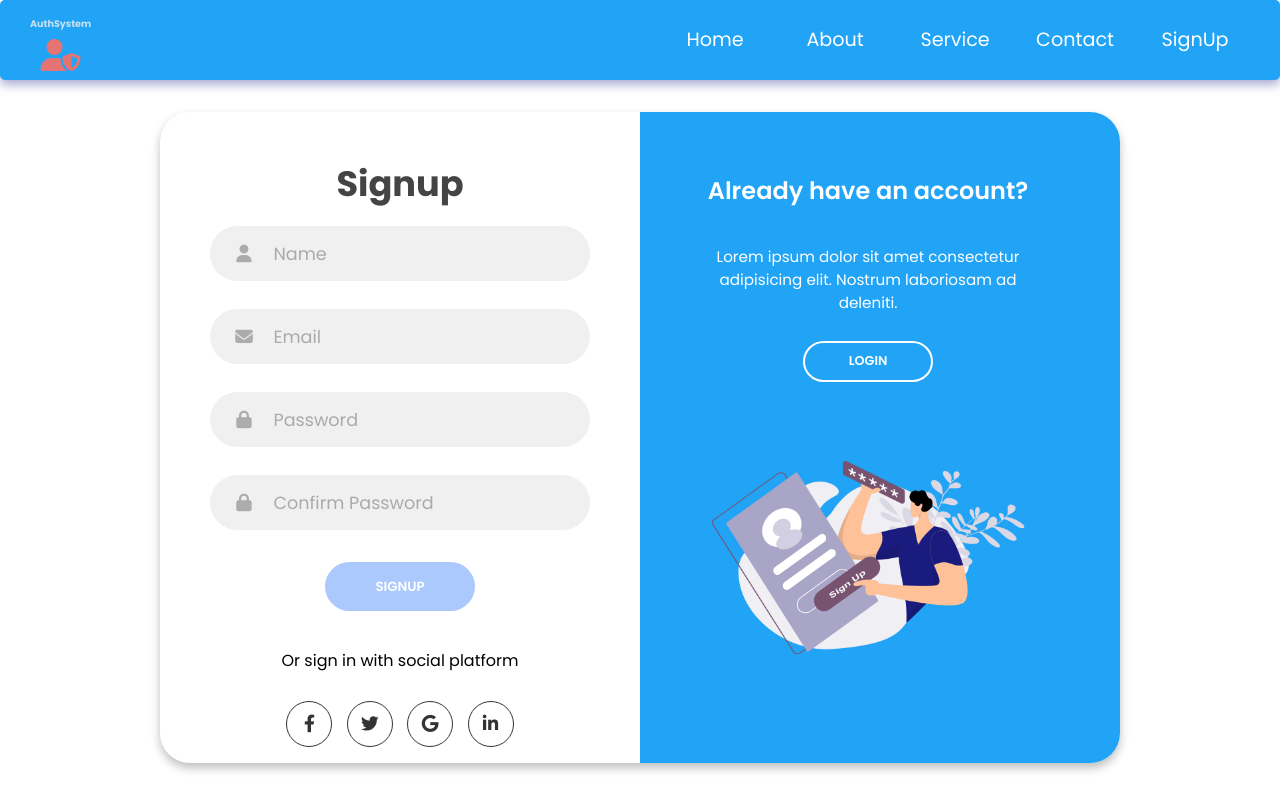
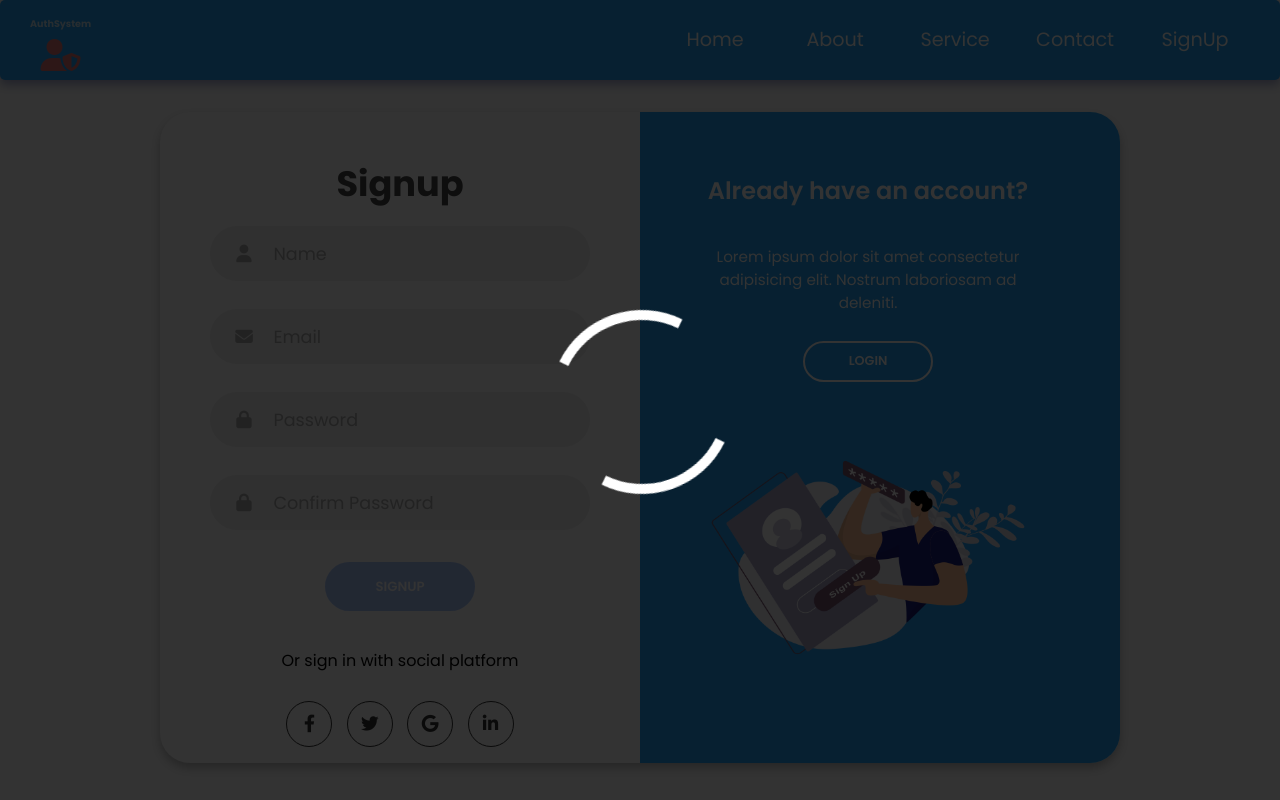
Before and after one commit to michaltruszczynski/authsystem, a React (Create React App) app in the folder client/: page /signup in a window 1280 px wide. Shown: the top 800 px of the page. Built offline with nearby package versions, Linux system fonts and the light colour scheme.

Commit message:
added spinner

```diff
--- a/client/public/index.html
+++ b/client/public/index.html
@@ -31,6 +31,7 @@
     <noscript>You need to enable JavaScript to run this app.</noscript>
     <div id="root"></div>
     <div id="modal"></div>
+    <div id="spinner"></div>
     <!--
       This HTML file is a template.
       If you open it directly in the browser, you will see an empty page.
--- a/client/src/components/Layout/Layout.jsx
+++ b/client/src/components/Layout/Layout.jsx
@@ -3,6 +3,7 @@ import { Outlet } from "react-router-dom";
 import Navbar from "../Navigation/Navbar/Navbar";
 import Footer from "./Footer/Footer";
 import Modal from "../UI/Modal/Modal";
+import Spinner from "../UI/Spinner/Spinner"
 
 import styles from "./Layout.module.scss";
 
@@ -10,6 +11,7 @@ const Layout = ({ children }) => {
    return (
       <>
          <Modal />
+         <Spinner />
          <header>
             <Navbar />
          </header>
--- a/client/src/components/UI/Backdrop/Backdrop.module.scss
+++ b/client/src/components/UI/Backdrop/Backdrop.module.scss
@@ -4,7 +4,7 @@
         left: 0;
         height: 100%;
         width: 100%;
-        background-color: rgba(0,0,0, 0.5);
+        background-color: rgba(0,0,0, 0.8);
         display: none;
         z-index: 20;
 
--- /dev/null
+++ b/client/src/components/UI/Spinner/Spinner.jsx
@@ -0,0 +1,25 @@
+import React from "react";
+import { useSelector } from "react-redux";
+
+import Portal from "../Portal/Portal";
+import Backdrop from "../Backdrop/Backdrop";
+
+import { selectShowSpinner } from "../../../features/message/messageSlice";
+
+import styles from "./Spinner.module.scss";
+
+const Spinner = () => {
+   const showSpinner = useSelector(selectShowSpinner);
+   console.log(showSpinner);
+   return showSpinner ? (
+      <Portal targetContainer={"spinner"}>
+         <Backdrop show={true} onClick={() => {}}>
+            <div className={styles["container"]}>
+               <div className={styles["lds-dual-ring"]}></div>
+            </div>
+         </Backdrop>
+      </Portal>
+   ) : null;
+};
+
+export default Spinner;
--- /dev/null
+++ b/client/src/components/UI/Spinner/Spinner.module.scss
@@ -0,0 +1,38 @@
+@import "../../../abstracts/index";
+
+.container {
+        height: 100%;
+        width: 100%;
+        display: flex;
+        justify-content: center;
+        align-items: center;
+}
+
+.lds-dual-ring {
+        display: inline-block;
+        width: 180px;
+        height: 180px;
+        margin: 8px;
+      }
+      .lds-dual-ring:after {
+        content: " ";
+        display: block;
+        width: 164px;
+        height: 164px;
+        border-radius: 50%;
+        border: 10px solid #fff;
+        border-color: #fff transparent #fff transparent;
+        animation: lds-dual-ring 1.9s linear infinite;
+      }
+      @keyframes lds-dual-ring {
+        0% {
+          transform: rotate(0deg);
+        }
+        100% {
+          transform: rotate(360deg);
+        }
+      }
+
+@media only screen and (max-width: 639.98px) {
+
+}
--- a/client/src/components/forms/Button/Button.jsx
+++ b/client/src/components/forms/Button/Button.jsx
@@ -4,11 +4,11 @@ import styles from "./Button.module.scss";
 import { FormContext } from "../FormContainer/FormContainer";
 
 const Button = ({ text, onClick }) => {
-   const { data, isFormValid } = useContext(FormContext);
+   const { data, isFormValid, setInputValue } = useContext(FormContext);
 
    const clickHandler = (e) => {
       e.preventDefault();
-      onClick(data)
+      onClick(data, setInputValue)
    }
 
    return (
--- a/client/src/components/forms/FormContainer/FormContainer.js
+++ b/client/src/components/forms/FormContainer/FormContainer.js
@@ -13,22 +13,29 @@ export const FormContext = createContext();
 
 const FormContainer = ({ children }) => {
    const [formState, setFormState] = useState(initialState);
-
+   console.log(formState);
    useEffect(() => {
+      console.log('FormContainer, useEffect')
       setFormState((state) => {
          const errors = validateStateInputData(state.data, state.validators);
-         return {
+
+         const updatedState = {
             ...state,
             errors: {
                ...state.errors,
                ...errors,
             },
-         };
+         }
+         const isFormValid = Object.entries(updatedState.errors).reduce((isFormValid, [name, input]) => {
+            return isFormValid && input.isValid;
+         }, true);
+
+         return { ...updatedState, isFormValid: isFormValid };
       });
    }, []);
 
    const validateInput = (validators = [], value, formInputValues) => {
-      if (!validators.length) return [];
+      if (!validators.length) return {isValid: true, errorMessages: []};
       const errorMessages = [];
       let isValid = true;
       validators.forEach((validator) => {
@@ -60,7 +67,7 @@ const FormContainer = ({ children }) => {
             },
          };
 
-         const newErrorsObj = validateStateInputData(updatedStateInputsData.data,state.validators);
+         const newErrorsObj = validateStateInputData(updatedStateInputsData.data, state.validators);
 
          const updatedStateInputs = {
             ...updatedStateInputsData,
--- a/client/src/components/forms/InputError/InputError.jsx
+++ b/client/src/components/forms/InputError/InputError.jsx
@@ -8,7 +8,8 @@ const InputError = ({ name, touched, focus }) => {
 
    if (!errors[name]) return;
 
-   const { isValid, errorMessages } = errors[name];
+   const { isValid } = errors[name];
+   const errorMessages = errors[name]?.errorMessages || [];
 
    let errorClasses = [styles["error__message"]];
 
--- a/client/src/components/forms/InputErrorCutom/InputErrorCustom.jsx
+++ b/client/src/components/forms/InputErrorCutom/InputErrorCustom.jsx
@@ -10,7 +10,8 @@ const InputErrorCustom = ({ name, touched, focus }) => {
 
    if (!errors[name]) return;
 
-   const { isValid, errorMessages } = errors[name];
+   const { isValid } = errors[name];
+   const errorMessages = errors[name]?.errorMessages || [];
 
    const validationRulesMsg = errorMessages.map((validationRule) => {
       let validationItemClass = [styles["validation__item"]];
--- a/client/src/features/message/messageSlice.js
+++ b/client/src/features/message/messageSlice.js
@@ -2,23 +2,30 @@ import { createSlice } from "@reduxjs/toolkit";
 
 export const messageSlice = createSlice({
    name: "message",
-   initialState: { message: '', messageDetails: [] },
+   initialState: { message: "", messageDetails: [], showSpinner: true },
    reducers: {
       setMessage: (state, action) => {
-         const { message, messageDetails} = action.payload;
-         state.message =  message;
+         const { message, messageDetails } = action.payload;
+         state.message = message;
          state.messageDetails = messageDetails;
       },
       clearMessage: (state, action) => {
-         state.message = '';
+         state.message = "";
          state.messageDetails = [];
+      },
+      showSpinner: (state, action) => {
+         state.showSpinner = true;
+      },
+      closeSpinner: (state, action) => {
+         state.showSpinner = false;
       },
    },
 });
 
-export const {setMessage, clearMessage} = messageSlice.actions;
+export const { setMessage, clearMessage, showSpinner, closeSpinner } = messageSlice.actions;
 
 export default messageSlice.reducer;
 
 export const selectMessage = (state) => state.message.message;
 export const selectMessageDetails = (state) => state.message.messageDetails;
+export const selectShowSpinner = (state) => state.message.showSpinner;
--- a/client/src/pages/SignupPage/SignupPage.js
+++ b/client/src/pages/SignupPage/SignupPage.js
@@ -1,6 +1,6 @@
 import React from "react";
 import { useDispatch } from "react-redux";
-import { NavLink } from "react-router-dom";
+import { NavLink, useNavigate } from "react-router-dom";
 import FormContainer from "../../components/forms/FormContainer/FormContainer";
 import Input from "../../components/forms/Input/Input";
 import Heading from "../../components/forms/Heading/Heading";
@@ -9,7 +9,9 @@ import GoogleLogin from "../../components/forms/GoogleLogin/GoogleLogin";
 import image from "../../images/signup.png";
 
 import { useRegisterMutation } from "../../features/auth/authApiSlice";
-import { setMessage } from "../../features/message/messageSlice";
+import { setMessage, showSpinner, closeSpinner } from "../../features/message/messageSlice";
+
+import { getErrorMessage } from "../../utility/messages";
 
 import styles from "./SignupPage.module.scss";
 
@@ -18,18 +20,23 @@ import { length, containNumber, containSpecialChar, containCapitalLetter, email,
 const Signup = () => {
    const [register, { isLoading }] = useRegisterMutation();
    const dispatch = useDispatch();
+   const navigate = useNavigate();
 
-   const signupHandler = async (data) => {
+   const signupHandler = async (data, setInputValue) => {
       console.log(data);
-      const { email, password } = data;
-      console.log(email, password);
-
+      const { name, email, password, confirmPassword } = data;
+      console.log(name, email, password, confirmPassword);
+      dispatch(showSpinner())
       try {
-         const response = await register({ user: email, pwd: password });
+         const response = await register({ name, email, password, confirmPassword }).unwrap();
          console.log(response);
-         dispatch(setMessage({message: "You have been successfully registered.", messageDetails: ['Please signin.']}))
+         dispatch(closeSpinner());
+         dispatch(setMessage({ message: "You have been successfully registered.", messageDetails: ["Please signin."] }));
+         navigate("/login");
       } catch (err) {
-         console.log(err);
+         dispatch(closeSpinner());
+         const {errorMessage, errorDetails} = getErrorMessage(err)
+         dispatch(setMessage({ message: errorMessage, messageDetails: errorDetails }));
       }
    };
    return (
@@ -71,7 +78,7 @@ const Signup = () => {
                <Input
                   inputType={"PASSWORD"}
                   placeholder="Confirm Password"
-                  name="confirmpassword"
+                  name="confirmPassword"
                   validators={[{ check: compareStrings("password"), message: "Passwords does not match." }]}
                   showError={"BASIC"}
                />
--- /dev/null
+++ b/client/src/utility/messages.js
@@ -0,0 +1,16 @@
+export const getErrorMessage = (error) => {
+   let errorMessage = "";
+   let errorDetails = [];
+   if (error.error) {
+      errorMessage = error.error ? error.error : "";
+      errorDetails = [];
+   } else if (error.data) {
+      errorMessage = error.data?.message ? error.data.message : "";
+      errorDetails = error.data?.data ? error.data.data.map((message) => message.msg) : [];
+   } else {
+      errorMessage = "Connection problems.";
+      errorDetails = ["Please try again later"];
+   }
+
+   return { errorMessage, errorDetails };
+};
```
